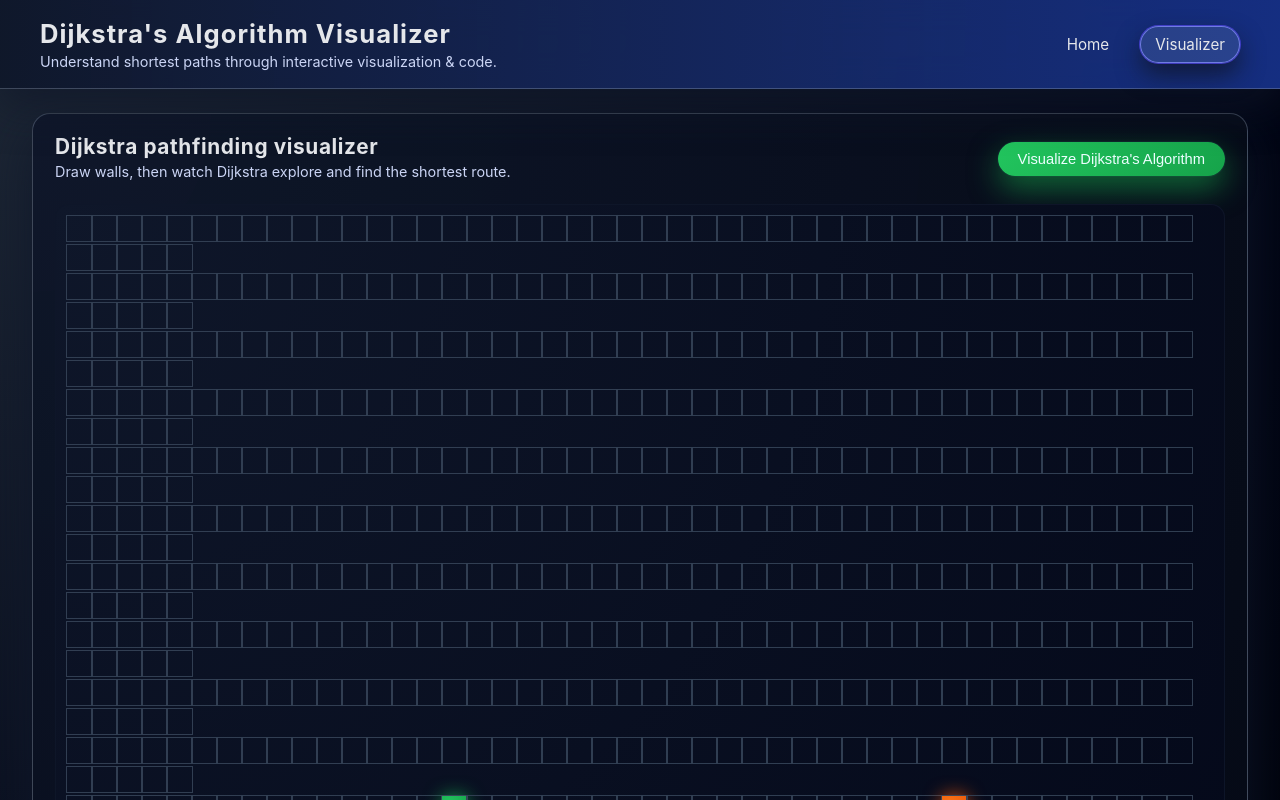
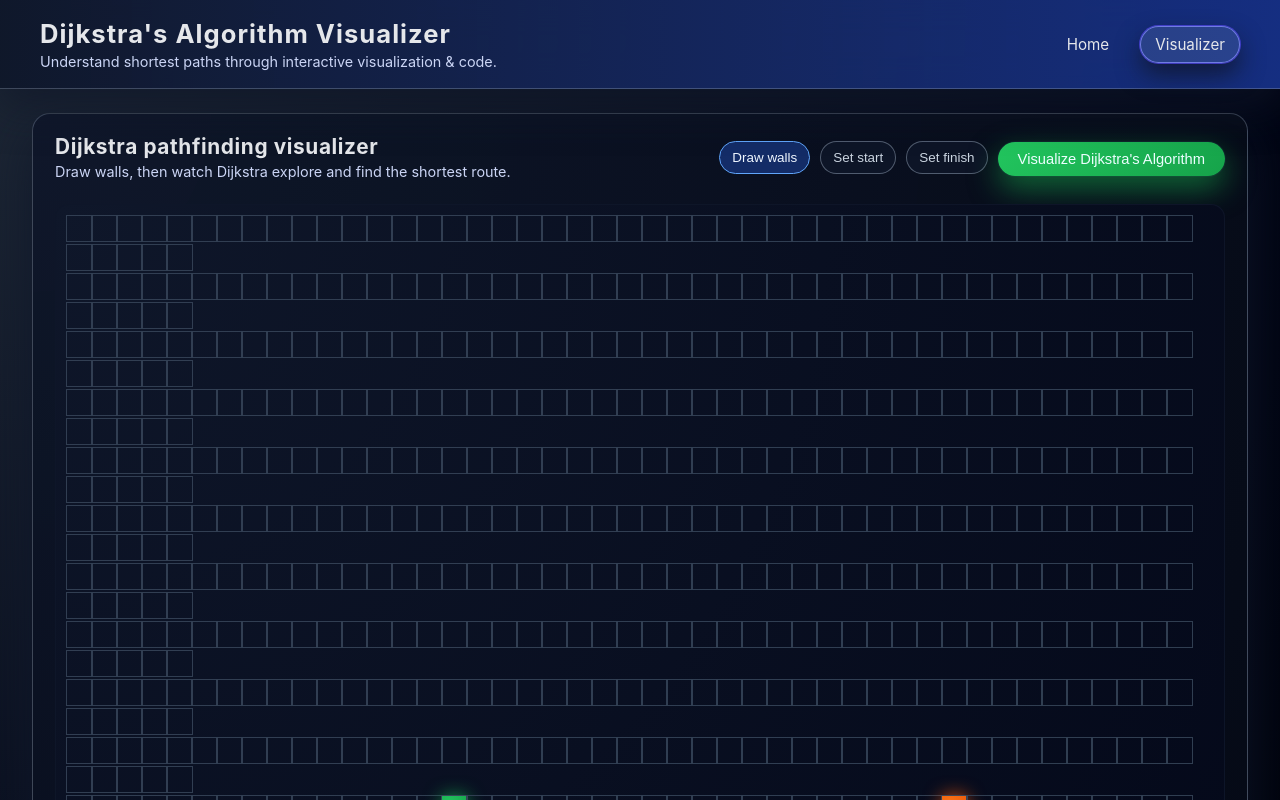
Before and after one commit to Manyaxkapoor/Dijkstra_visualiser, a React (Create React App) app in the folder frontend/: page /visualizer in a window 1280 px wide. Shown: the top 800 px of the page. Built offline with nearby package versions, Linux system fonts and the light colour scheme.

Commit message:
Allow custom start and finish nodes

```diff
--- a/frontend/src/PathfindingVisualizer/PathfindingVisualizer.css
+++ b/frontend/src/PathfindingVisualizer/PathfindingVisualizer.css
@@ -65,6 +65,28 @@
     filter 0.18s ease;
 }
 
+.mode-button {
+  padding: 8px 12px;
+  border-radius: 999px;
+  border: 1px solid rgba(148, 163, 184, 0.5);
+  background: rgba(15, 23, 42, 0.8);
+  color: #cbd5e1;
+  font-size: 0.84rem;
+  cursor: pointer;
+}
+
+.mode-button-active {
+  border-color: #60a5fa;
+  background: rgba(37, 99, 235, 0.35);
+  color: #eff6ff;
+}
+
+.mode-button:disabled,
+.primary-button:disabled {
+  cursor: not-allowed;
+  opacity: 0.55;
+}
+
 .primary-button:hover {
   transform: translateY(-1px);
   filter: brightness(1.05);
--- a/frontend/src/PathfindingVisualizer/PathfindingVisualizer.jsx
+++ b/frontend/src/PathfindingVisualizer/PathfindingVisualizer.jsx
@@ -17,6 +17,7 @@ export default class PathfindingVisualizer extends Component {
       grid: [],
       mouseIsPressed: false,
       isVisualizing: false,
+      editMode: "wall",
     };
   }
 
@@ -28,13 +29,35 @@ export default class PathfindingVisualizer extends Component {
   handleMouseDown(row, col) {
     if (this.state.isVisualizing) return;
     const node = this.state.grid[row][col];
+
+    if (this.state.editMode === "start" || this.state.editMode === "finish") {
+      if (
+        (this.state.editMode === "start" && node.isFinish) ||
+        (this.state.editMode === "finish" && node.isStart)
+      ) {
+        return;
+      }
+      const newGrid = getNewGridWithEndpoint(
+        this.state.grid,
+        row,
+        col,
+        this.state.editMode
+      );
+      this.setState({grid: newGrid, mouseIsPressed: false});
+      return;
+    }
+
     if (node.isStart || node.isFinish) return;
     const newGrid = getNewGridWithWallToggled(this.state.grid, row, col);
     this.setState({grid: newGrid, mouseIsPressed: true});
   }
 
   handleMouseEnter(row, col) {
-    if (!this.state.mouseIsPressed || this.state.isVisualizing) return;
+    if (
+      !this.state.mouseIsPressed ||
+      this.state.isVisualizing ||
+      this.state.editMode !== "wall"
+    ) return;
     const node = this.state.grid[row][col];
     if (node.isStart || node.isFinish) return;
     const newGrid = getNewGridWithWallToggled(this.state.grid, row, col);
@@ -43,6 +66,11 @@ export default class PathfindingVisualizer extends Component {
 
   handleMouseUp() {
     this.setState({mouseIsPressed: false});
+  }
+
+  setEditMode(editMode) {
+    if (this.state.isVisualizing) return;
+    this.setState({editMode, mouseIsPressed: false});
   }
 
   animateDijkstra(visitedNodesInOrder, nodesInShortestPathOrder) {
@@ -89,8 +117,9 @@ export default class PathfindingVisualizer extends Component {
         previousNode: null,
       }))
     );
-    const startNode = grid[START_NODE_ROW][START_NODE_COL];
-    const finishNode = grid[FINISH_NODE_ROW][FINISH_NODE_COL];
+    const startNode = findNode(grid, node => node.isStart);
+    const finishNode = findNode(grid, node => node.isFinish);
+    if (!startNode || !finishNode) return;
     const visitedNodesInOrder = dijkstra(grid, startNode, finishNode);
     const nodesInShortestPathOrder = getNodesInShortestPathOrder(finishNode);
     this.setState({grid, isVisualizing: true}, () =>
@@ -99,7 +128,7 @@ export default class PathfindingVisualizer extends Component {
   }
 
   render() {
-    const {grid, mouseIsPressed, isVisualizing} = this.state;
+    const {grid, mouseIsPressed, isVisualizing, editMode} = this.state;
 
     return (
       <>
@@ -110,6 +139,27 @@ export default class PathfindingVisualizer extends Component {
               <p>Draw walls, then watch Dijkstra explore and find the shortest route.</p>
             </div>
             <div className="visualizer-controls">
+              <button
+                className={`mode-button ${editMode === "wall" ? "mode-button-active" : ""}`}
+                onClick={() => this.setEditMode("wall")}
+                disabled={isVisualizing}
+              >
+                Draw walls
+              </button>
+              <button
+                className={`mode-button ${editMode === "start" ? "mode-button-active" : ""}`}
+                onClick={() => this.setEditMode("start")}
+                disabled={isVisualizing}
+              >
+                Set start
+              </button>
+              <button
+                className={`mode-button ${editMode === "finish" ? "mode-button-active" : ""}`}
+                onClick={() => this.setEditMode("finish")}
+                disabled={isVisualizing}
+              >
+                Set finish
+              </button>
               <button
                 className="primary-button"
                 onClick={() => this.visualizeDijkstra()}
@@ -177,6 +227,25 @@ const createNode = (col, row) => {
   };
 };
 
+const findNode = (grid, predicate) => {
+  for (const row of grid) {
+    const node = row.find(predicate);
+    if (node) return node;
+  }
+  return null;
+};
+
+const getNewGridWithEndpoint = (grid, row, col, endpoint) => {
+  return grid.map(currentRow =>
+    currentRow.map(node => ({
+      ...node,
+      isStart: endpoint === "start" ? node.row === row && node.col === col : node.isStart,
+      isFinish: endpoint === "finish" ? node.row === row && node.col === col : node.isFinish,
+      isWall: node.row === row && node.col === col ? false : node.isWall,
+    }))
+  );
+};
+
 const getNewGridWithWallToggled = (grid, row, col) => {
   const newGrid = grid.slice();
   const node = newGrid[row][col];
```
